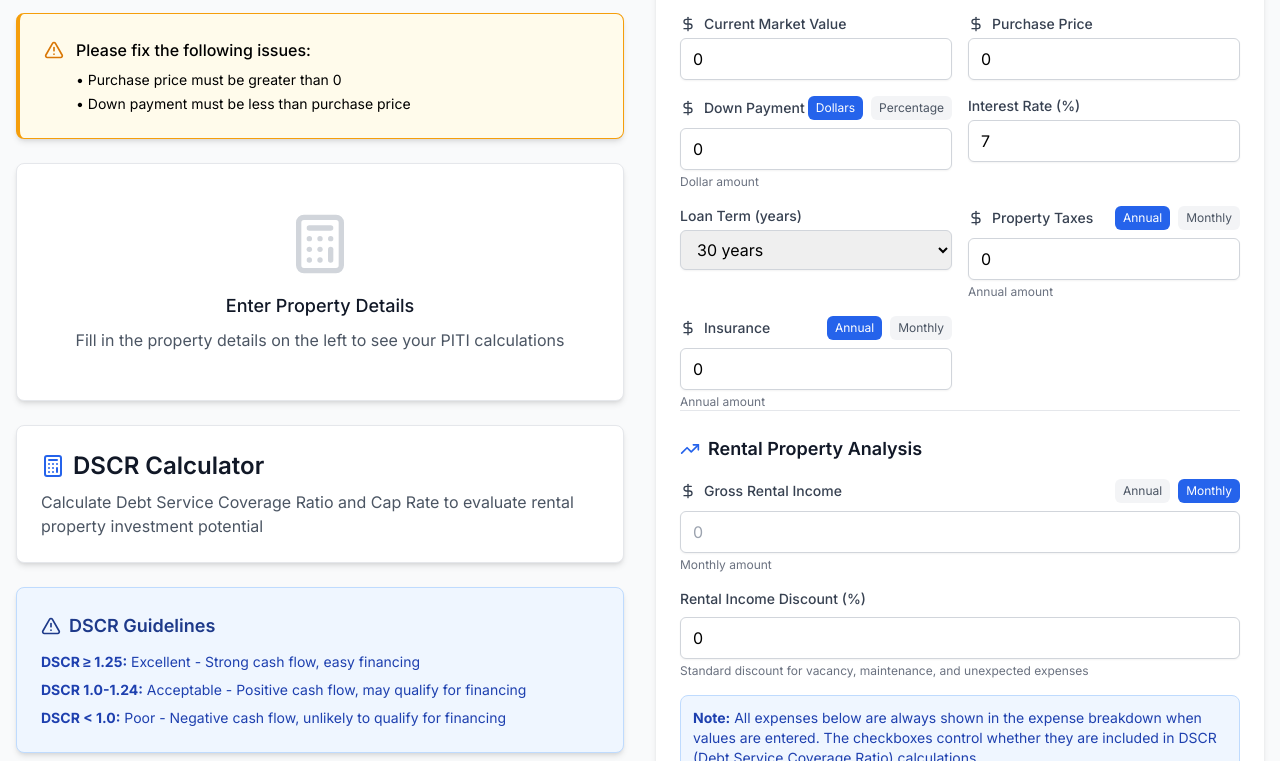
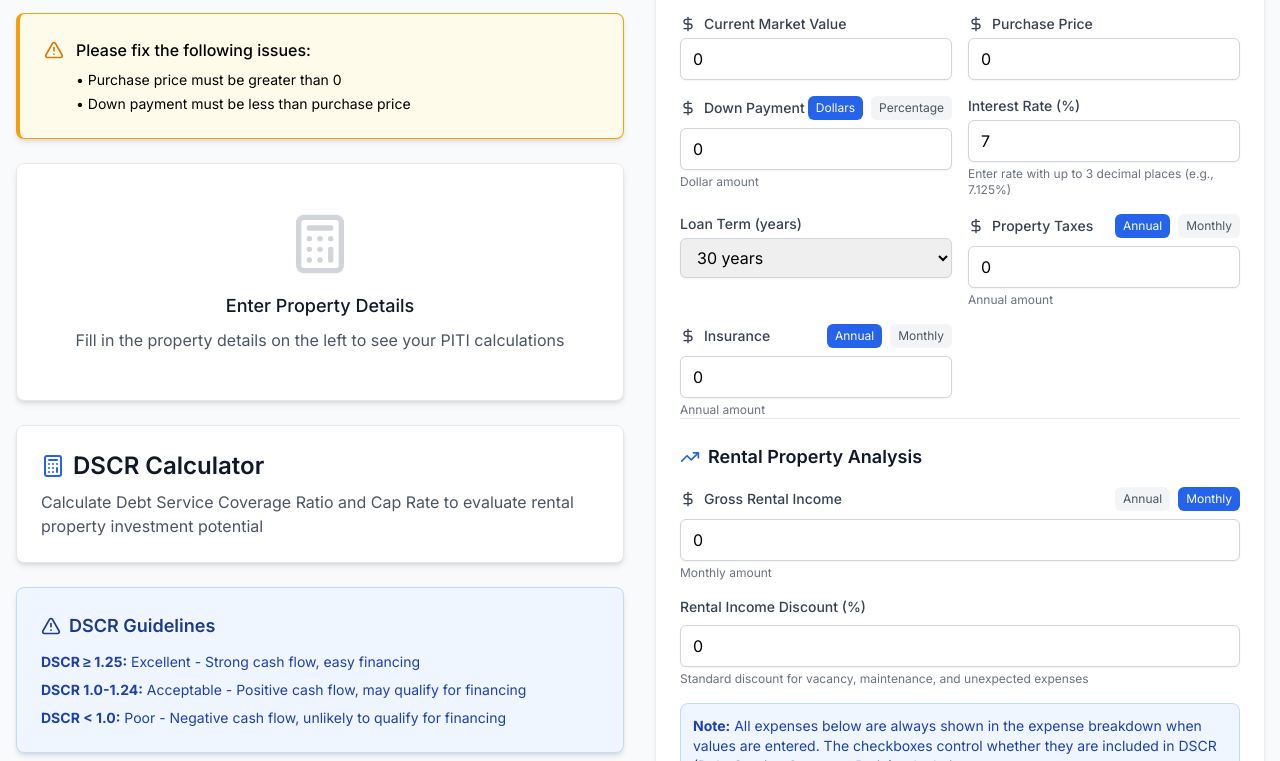
Before and after one commit to adsigel/homecalcs, a Next.js app: page / in a window 1280 px wide. Shown: the part 685-1446 px from the top of the page. Built offline with nearby package versions, Linux system fonts and the light colour scheme.

Commit message:
improve decimal and comma handling in numbers

```diff
--- a/components/GlobalInputsPanel.tsx
+++ b/components/GlobalInputsPanel.tsx
@@ -342,7 +342,7 @@ export default function GlobalInputsPanel({ property, onUpdate, propertiesCollec
                     }}
                     placeholder="0"
                     min="0"
-                    step={property.downPaymentInputType === 'percentage' ? 0.1 : 1000}
+                    step={property.downPaymentInputType === 'percentage' ? 0.01 : 1000}
                     className={`input-field ${property.useHomeSaleProceedsAsDownPayment ? 'bg-gray-100 cursor-not-allowed' : ''}`}
                     disabled={property.useHomeSaleProceedsAsDownPayment}
                   />
@@ -367,7 +367,7 @@ export default function GlobalInputsPanel({ property, onUpdate, propertiesCollec
                     Interest Rate (%)
                   </label>
                   <input
-                    type="text"
+                    type="number"
                     value={property.interestRate}
                     onChange={(e) => {
                       const value = parseFloat(e.target.value) || 0
@@ -376,9 +376,12 @@ export default function GlobalInputsPanel({ property, onUpdate, propertiesCollec
                     placeholder="0"
                     min="0"
                     max="25"
-                    step="0.125"
+                    step="0.001"
                     className="input-field"
                   />
+                  <p className="text-xs text-gray-500 mt-1">
+                    Enter rate with up to 3 decimal places (e.g., 7.125%)
+                  </p>
                 </div>
 
                 {/* Loan Term */}
@@ -549,16 +552,14 @@ export default function GlobalInputsPanel({ property, onUpdate, propertiesCollec
                     </div>
                   </div>
                   <input
-                    type={property.rentalIncomeInputType === 'monthly' ? 'number' : 'text'}
-                    value={property.rentalIncomeInputType === 'monthly' ? (property.grossRentalIncome / 12) || '' : formatNumber(property.grossRentalIncome)}
+                    type="text"
+                    value={property.rentalIncomeInputType === 'monthly' ? formatNumber(property.grossRentalIncome / 12) : formatNumber(property.grossRentalIncome)}
                     onChange={(e) => {
                       const value = parseFloat(e.target.value.replace(/,/g, '')) || 0
                       const annualValue = property.rentalIncomeInputType === 'monthly' ? value * 12 : value
                       handleInputChange('grossRentalIncome', annualValue)
                     }}
                     placeholder="0"
-                    min="0"
-                    step={property.rentalIncomeInputType === 'monthly' ? 100 : 1000}
                     className="input-field"
                   />
                   <p className="text-xs text-gray-500 mt-1">
@@ -654,7 +655,7 @@ export default function GlobalInputsPanel({ property, onUpdate, propertiesCollec
                     }}
                     placeholder="0"
                     min="0"
-                    step={property.propertyManagementInputType === 'percentage' ? 1 : 1000}
+                    step={property.propertyManagementInputType === 'percentage' ? 0.01 : 1000}
                     className="input-field"
                   />
                   <p className="text-xs text-gray-500 mt-1">
@@ -719,7 +720,7 @@ export default function GlobalInputsPanel({ property, onUpdate, propertiesCollec
                     }}
                     placeholder="0"
                     min="0"
-                    step={property.maintenanceInputType === 'percentage' ? 1 : 1000}
+                    step={property.maintenanceInputType === 'percentage' ? 0.01 : 1000}
                     className="input-field"
                   />
                   <p className="text-xs text-gray-500 mt-1">
@@ -867,7 +868,7 @@ export default function GlobalInputsPanel({ property, onUpdate, propertiesCollec
                 </label>
                 <div className="flex gap-2">
                   <input
-                    type="text"
+                    type={property.realtorCommissionInputType === 'percentage' ? 'number' : 'text'}
                     value={property.realtorCommissionInputType === 'percentage'
                       ? property.realtorCommission
                       : formatNumber(property.realtorCommission)}
@@ -877,7 +878,7 @@ export default function GlobalInputsPanel({ property, onUpdate, propertiesCollec
                     }}
                     placeholder="0"
                     min="0"
-                    step={property.realtorCommissionInputType === 'percentage' ? 0.1 : 1000}
+                    step={property.realtorCommissionInputType === 'percentage' ? 0.01 : 1000}
                     className="input-field flex-1"
                   />
                   <select
@@ -917,7 +918,7 @@ export default function GlobalInputsPanel({ property, onUpdate, propertiesCollec
                   Capital Gains Tax Rate (%)
                 </label>
                 <input
-                  type="text"
+                  type="number"
                   value={property.capitalGainsTaxRate}
                   onChange={(e) => {
                     const value = parseFloat(e.target.value) || 0
@@ -926,9 +927,12 @@ export default function GlobalInputsPanel({ property, onUpdate, propertiesCollec
                   placeholder="0"
                   min="0"
                   max="100"
-                  step="0.1"
+                  step="0.01"
                   className="input-field"
                 />
+                <p className="text-xs text-gray-500 mt-1">
+                  Enter rate with up to 2 decimal places (e.g., 15.5%)
+                </p>
               </div>
 
               {/* 1031 Exchange Toggle */}
```
Also changed, not shown: 1 other file (tests, documents, lock files or other folders).
